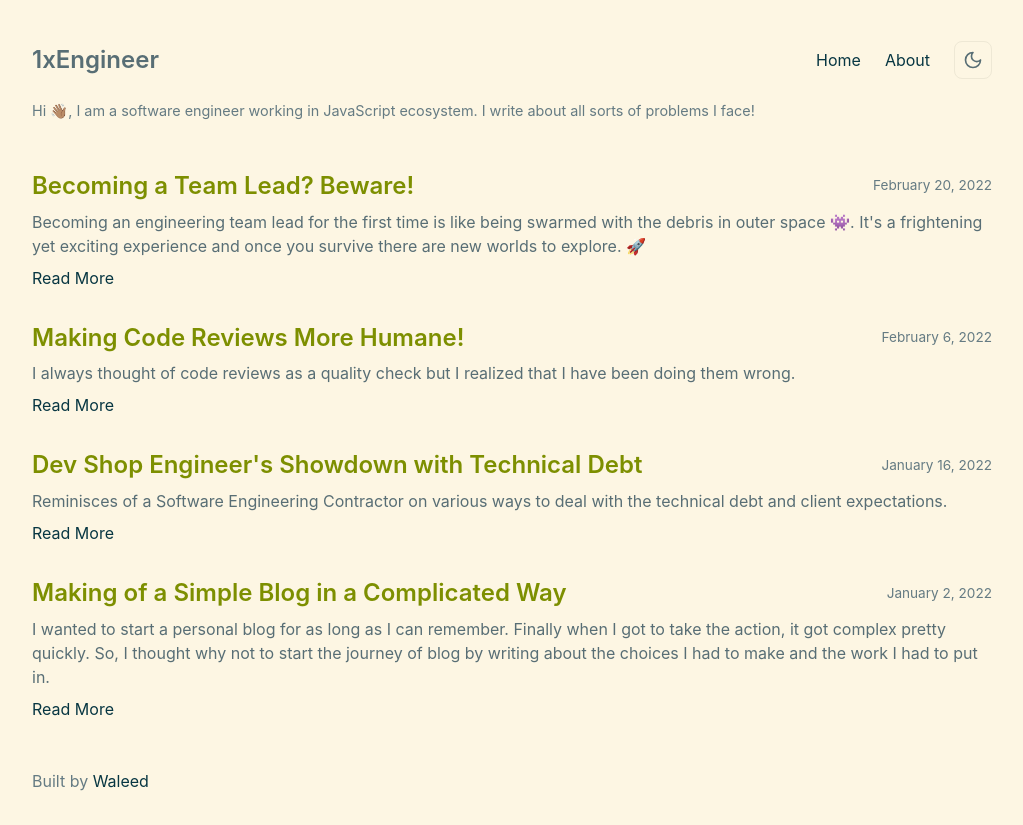
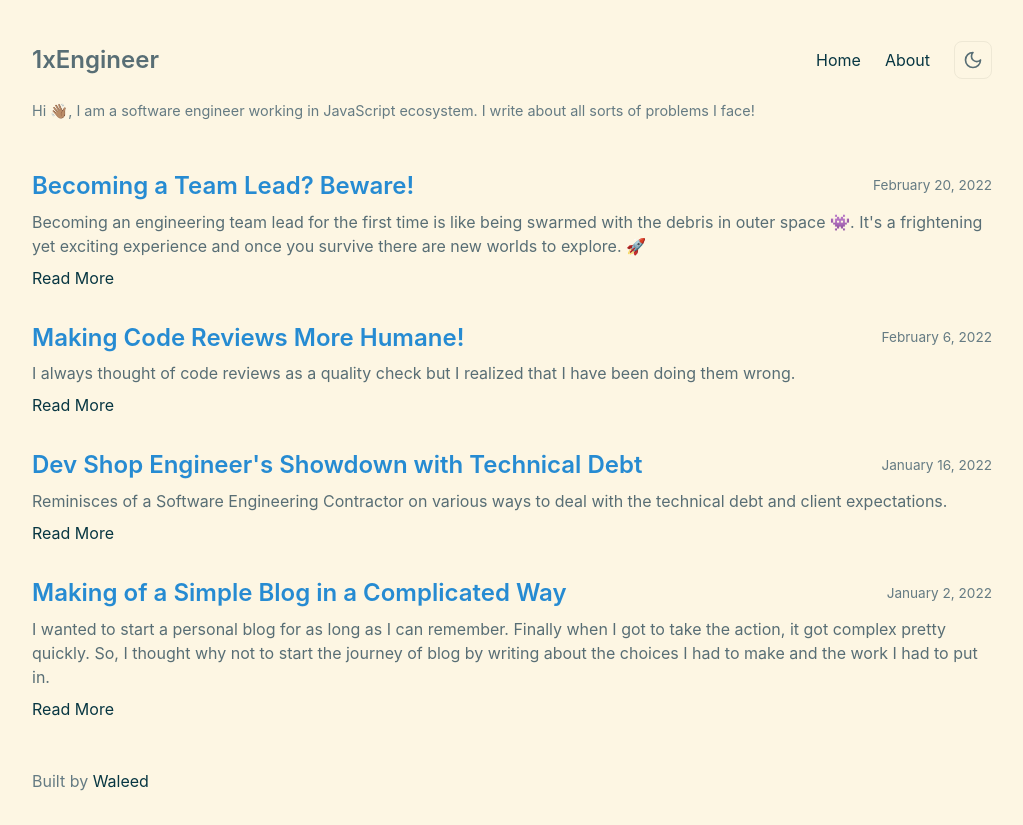
Before and after one commit to waleedyt/1xEngineer.dev, an Astro site: page / in a window 1280 px wide. Shown: the whole page, without its empty margins (128-1151 px from the left). Built offline with nearby package versions, Linux system fonts and the light colour scheme; Astro itself is replaced by a stand-in of ours.

Commit message:
Headings use Solarized blue in both themes (#4)
Blue #268bd2 is the only Solarized accent clearing the 3:1 large-text
AA bar comfortably on both base3 (3.41:1) and base03 (4.08:1), so the
per-mode green compromise is no longer needed.

Co-authored-by: Claude Fable 5 <noreply@anthropic.com>

```diff
--- a/src/styles/global.css
+++ b/src/styles/global.css
@@ -21,8 +21,6 @@
   --color-blue: #268bd2;
   --color-cyan: #2aa198;
   --color-green: #859900;
-  /* Solarized green deepened slightly for AA large-text contrast on base3 */
-  --color-green-deep: #7d8f00;
 }
 
 /* Semantic tokens — Solarized Light */
@@ -30,13 +28,12 @@
   --color-bg: var(--color-base3);
   --color-fg: var(--color-base01);
   /* Headings are WCAG "large text" (>=18.66px bold), so the AA bar is 3:1,
-     not 4.5:1 — the Solarized accents are fine here. */
-  /* Post/page titles were green h2s on the old site (magenta was only the
-     site-name brand mark, handled in Navigation.astro) */
-  --color-heading: var(--color-green-deep);
-  --color-accent: var(--color-green-deep);
-  /* #859900 is 2.97:1 on base3, a hair under the 3:1 large-text bar;
-     #7d8f00 keeps the Solarized green look at 3.36:1 */
+     not 4.5:1. Solarized blue is the only accent comfortably clearing it on
+     BOTH backgrounds (3.41:1 on base3, 4.08:1 on base03), so headings use
+     the same hue in both modes. Magenta stays reserved for the site brand
+     mark (Navigation.astro). */
+  --color-heading: var(--color-blue);
+  --color-accent: var(--color-blue);
   --color-link: var(--color-base02);
   /* base01 (4.99:1) — violet #6c71c4 only reaches 4.06:1 and fails AA for body links */
   --color-link-hover: var(--color-base01);
@@ -48,8 +45,8 @@
 .dark {
   --color-bg: var(--color-base03);
   --color-fg: var(--color-base1);
-  --color-heading: var(--color-green); /* 4.69:1 on base03 */
-  --color-accent: var(--color-green);
+  --color-heading: var(--color-blue); /* 4.08:1 on base03 */
+  --color-accent: var(--color-blue);
   --color-link: var(--color-base0);
   /* base1 (5.61:1) — violet #6c71c4 only reaches 3.43:1 and fails AA for body links */
   --color-link-hover: var(--color-base1);
```
